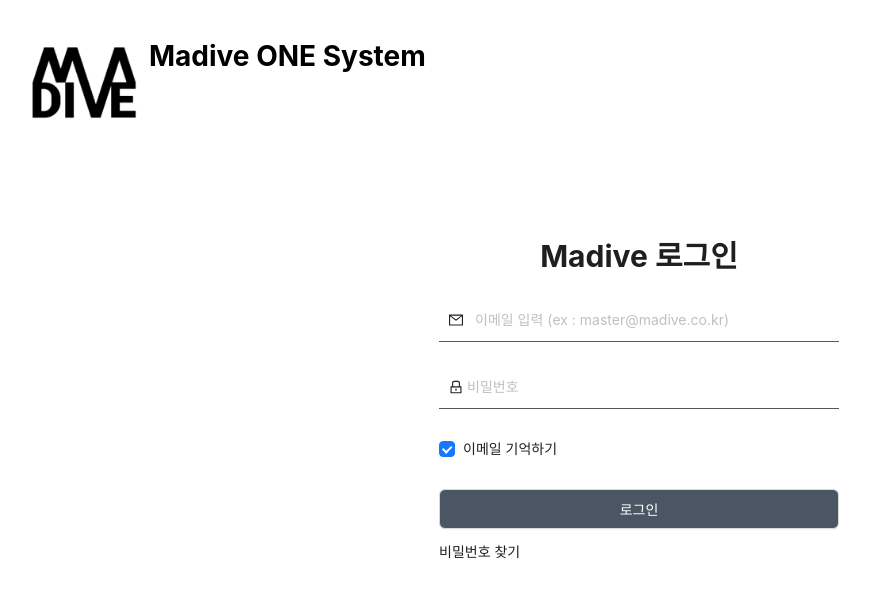
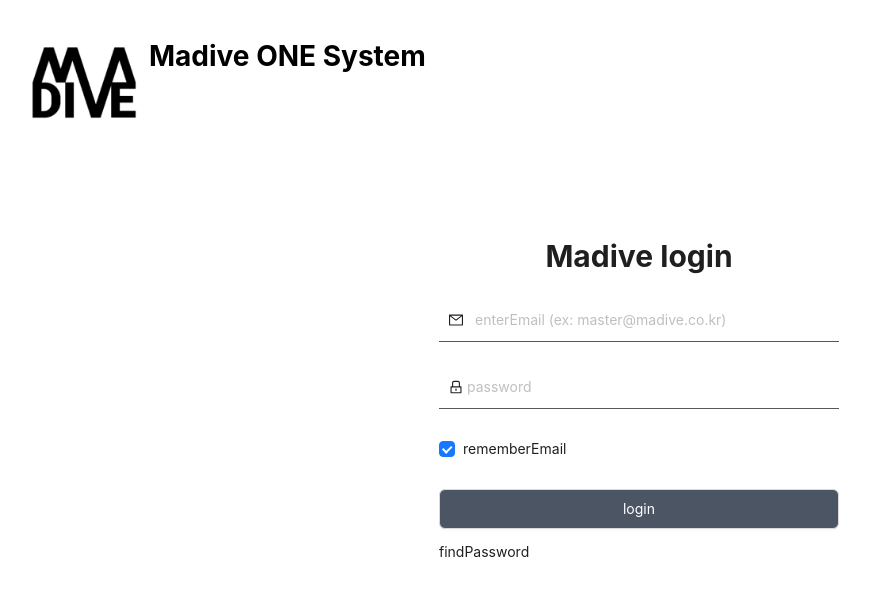
Before and after one commit to dinhhanhshinhands/Madive-one_FE, a React (Vite) app: page /login in a window 1280 px wide. Shown: the top 598 px of the page, without its empty margins (1-871 px from the left). Built offline with nearby package versions, Linux system fonts and the light colour scheme; what i18next-resources-to-backend would draw is missing.

Commit message:
Update i18n

```diff
--- a/src/App.tsx
+++ b/src/App.tsx
@@ -1,5 +1,3 @@
-import { useTranslation } from 'react-i18next';
-
 import { QueryClient, QueryClientProvider } from '@tanstack/react-query';
 import { ReactQueryDevtools } from '@tanstack/react-query-devtools';
 
@@ -18,37 +16,9 @@
 });
 
 const App = () => {
-  const { t, i18n } = useTranslation('common');
-
   return (
     <QueryClientProvider client={queryClient}>
       <ReactQueryDevtools initialIsOpen={false} />
-      {/* <div className="flex flex-col items-center justify-center w-screen h-screen">
-        <div>
-          <h1 className="text-3xl font-bold text-blue-500 underline">{t('Welcome')}</h1>
-        </div>
-        <div>
-          <p className="text-center">Choose Language</p>
-          <button
-            className="px-6 py-2 text-sm text-blue-100 transition-colors duration-300 bg-blue-500 rounded-full shadow-xl hover:bg-blue-600 shadow-blue-400/30"
-            onClick={() => {
-              localStorage.setItem('i18nextLng', 'en'); // Set language to remember next time visit
-              i18n.changeLanguage('en');
-            }}
-          >
-            English
-          </button>
-          <button
-            className="px-6 py-2 text-sm text-blue-100 transition-colors duration-300 bg-blue-500 rounded-full shadow-xl hover:bg-blue-600 shadow-blue-400/30"
-            onClick={() => {
-              localStorage.setItem('i18nextLng', 'kr'); // Set language to remember next time visit
-              i18n.changeLanguage('kr');
-            }}
-          >
-            Korean
-          </button>
-        </div>
-      </div> */}
       <AppRoutes />
     </QueryClientProvider>
   );
--- a/src/configs/i18n.ts
+++ b/src/configs/i18n.ts
@@ -20,6 +20,7 @@
   )
   .init({
     fallbackLng: 'en',
+    nsSeparator: ':',
     interpolation: {
       escapeValue: false,
     },
--- a/src/locales/en/common.json
+++ b/src/locales/en/common.json
@@ -1,3 +1,3 @@
 {
-  "Welcome": "Welcome to Madive"
+  "fieldRequire": "This field is required"
 }
--- /dev/null
+++ b/src/locales/en/login.json
@@ -0,0 +1,7 @@
+{
+  "login": "Login",
+  "password": "Password",
+  "enterEmail": "Enter your email address",
+  "rememberEmail": "Remember Email",
+  "findPassword": "Find password"
+}
--- a/src/locales/en/test.json
+++ /dev/null
@@ -1,3 +0,0 @@
-{
-  "test": "Test En"
-}
--- a/src/locales/kr/common.json
+++ b/src/locales/kr/common.json
@@ -1,3 +1,3 @@
 {
-  "Welcome": "Madive에 오신 것을 환영합니다"
+  "fieldRequire": "이 필드는 필수입니다"
 }
--- /dev/null
+++ b/src/locales/kr/login.json
@@ -0,0 +1,7 @@
+{
+  "login": "로그인",
+  "password": "비밀번호",
+  "enterEmail": "이메일 입력",
+  "rememberEmail": "이메일 기억하기",
+  "findPassword": "비밀번호 찾기"
+}
--- a/src/locales/kr/test.json
+++ /dev/null
@@ -1,3 +0,0 @@
-{
-  "test": "Test Kr"
-}
--- a/src/pages/login/index.tsx
+++ b/src/pages/login/index.tsx
@@ -1,25 +1,15 @@
+import { useTranslation } from 'react-i18next';
 import { useNavigate } from 'react-router-dom';
 
 import { LockOutlined, MailOutlined } from '@ant-design/icons';
-import { Button, Checkbox, Form, Image, Input, Row } from 'antd';
-import styled from 'styled-components';
+import { Button, Checkbox, Form, Image, Row } from 'antd';
 
 import { useAuth } from '@/utils/hooks/useAuth';
 
+import { StyledForm, StyledFormItem } from '@/pages/login/styled';
 import { paths } from '@/routes/routes';
 
 const loginLogo = '/src/assets/images/logo.png';
-
-const StyledForm = styled(Form)`
-  width: 400px;
-`;
-
-const StyledFormItem = styled(Input)`
-  border-radius: 0;
-  border: none;
-  border-bottom: 1px solid #585858;
-  padding: 10px;
-`;
 
 type LoginProps = {
   isAdmin?: boolean;
@@ -38,12 +28,18 @@
 };
 
 const Login = ({ isAdmin = false }: LoginProps): JSX.Element => {
+  const { t } = useTranslation(['common', 'login']);
   const { login } = useAuth();
   const navigate = useNavigate();
-  const onSubmitForm = (formValues: any) => {
+
+  const onSubmitForm = (formValues: unknown) => {
+    console.log('formValues', formValues);
+
     login(isAdmin);
+
     navigate(isAdmin ? paths.admin.index : paths.apo.index, { replace: true });
   };
+
   return (
     <div className="tw-relative">
       <div className="tw-absolute tw-top-5 tw-left-5">
@@ -64,40 +60,40 @@
           onFinish={onSubmitForm}
           initialValues={loginFormInitValues}
         >
-          <h2 className="tw-text-3xl tw-text-center">Madive 로그인</h2>
+          <h2 className="tw-text-3xl tw-text-center">Madive {t('login:login')}</h2>
           <Form.Item
             name="email"
-            rules={[{ required: true, message: 'This field is required' }]}
+            rules={[{ required: true, message: t('common:fieldRequire') }]}
           >
             <StyledFormItem
               prefix={<MailOutlined className="tw-mr-2" />}
-              placeholder="이메일 입력 (ex : master@madive.co.kr)"
+              placeholder={`${t('login:enterEmail')} (ex: master@madive.co.kr)`}
             />
           </Form.Item>
           <Form.Item
             name="password"
-            rules={[{ required: true, message: 'This field is required' }]}
+            rules={[{ required: true, message: t('common:fieldRequire') }]}
           >
             <StyledFormItem
               type="password"
               prefix={<LockOutlined className="mr-2" />}
-              placeholder="비밀번호"
+              placeholder={t('login:password')}
             />
           </Form.Item>
           <Form.Item
             name="rememberEmail"
             valuePropName="checked"
           >
-            <Checkbox checked>이메일 기억하기</Checkbox>
+            <Checkbox>{t('login:rememberEmail')}</Checkbox>
           </Form.Item>
           <Form.Item>
             <Button
               className="tw-w-full tw-h-10 tw-bg-gray-600 tw-text-white"
               htmlType="submit"
             >
-              로그인
+              {t('login:login')}
             </Button>
-            {!isAdmin && <div className="tw-mt-3">비밀번호 찾기</div>}
+            {!isAdmin && <div className="tw-mt-3">{t('login:findPassword')}</div>}
           </Form.Item>
         </StyledForm>
       </div>
--- /dev/null
+++ b/src/pages/login/styled.ts
@@ -0,0 +1,15 @@
+import { Form, Input } from 'antd';
+import { styled } from 'styled-components';
+
+const StyledForm = styled(Form)`
+  width: 400px;
+`;
+
+const StyledFormItem = styled(Input)`
+  border-radius: 0;
+  border: none;
+  border-bottom: 1px solid #585858;
+  padding: 10px;
+`;
+
+export { StyledForm, StyledFormItem };
--- a/src/utils/hooks/useAuth.ts
+++ b/src/utils/hooks/useAuth.ts
@@ -1,5 +1,5 @@
 export const useAuth = () => {
-  //TODO: Hardocode for demo
+  //TODO: Hardcode for demo
   const login = (isAdmin: boolean) => {
     localStorage.setItem('role', isAdmin ? 'admin' : 'user');
   };
@@ -12,6 +12,7 @@
     const role = localStorage.getItem('role');
     return role === 'admin';
   };
+
   return {
     login,
     logout,
```
